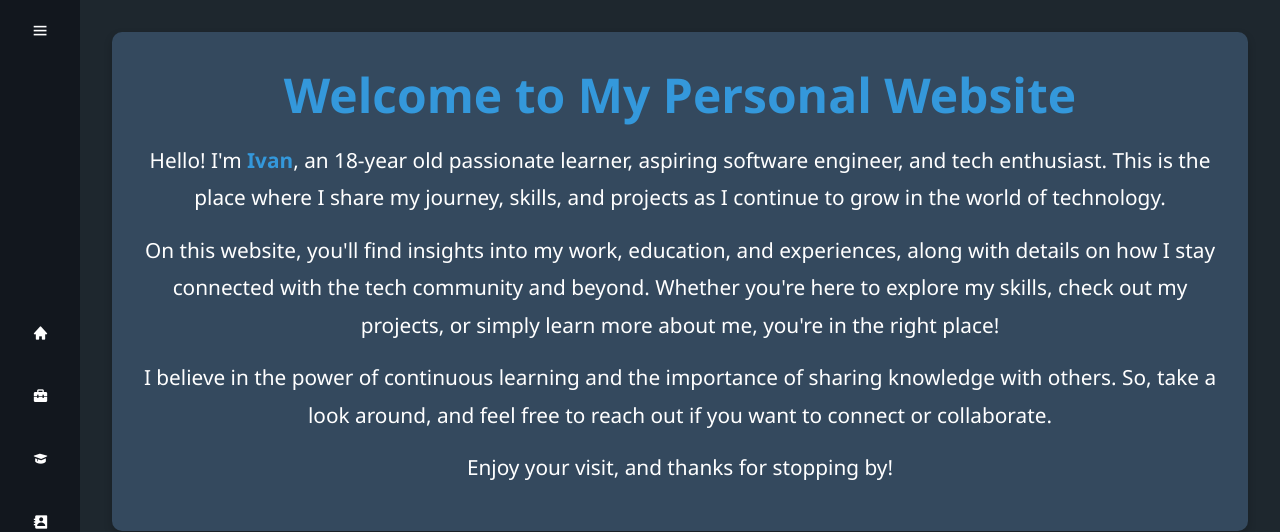
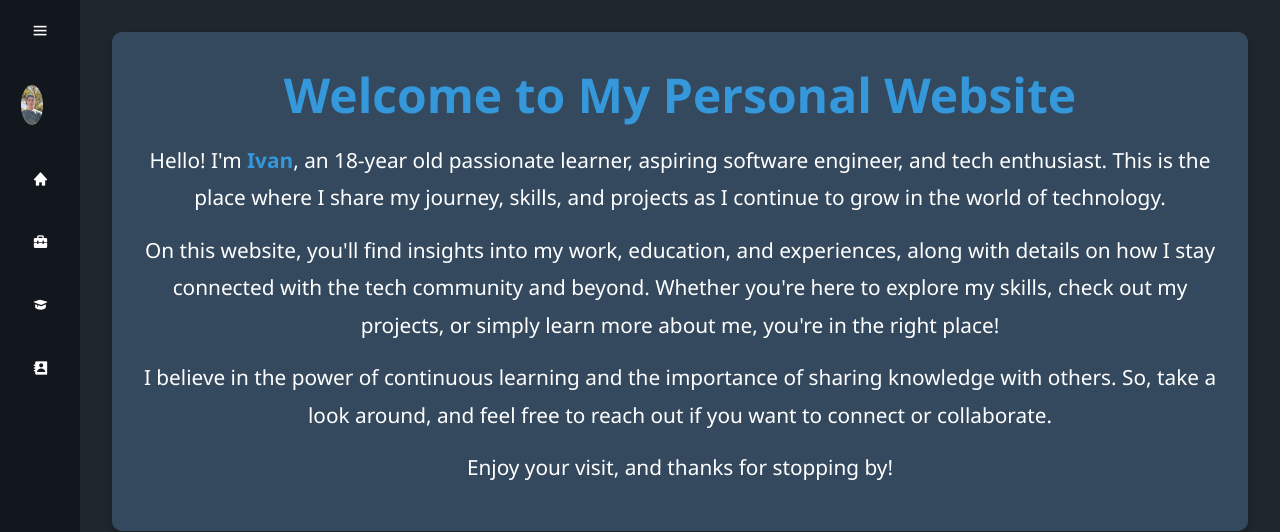
Before and after one commit to Nerf-Ivan/Personal-Website, a Flask app: page / in a window 1280 px wide. Shown: the top 532 px of the page. Run offline with Flask 3, Linux system fonts and the light colour scheme; parts of the project's set-up code (start-up, migrations or seed data) failed here and were passed over.

Commit message:
img tag rounding

```diff
--- a/static/style.css
+++ b/static/style.css
@@ -9,15 +9,26 @@ html, body {
     height: 100%; /* Ensure the body stretches to the full height */
     margin: 0;
 }
-.user-img{
-    float: left;
-    margin-left: 125px;
-    margin-top: 20px;
-    width: 200px;
-    height: 200px;
-    border-radius: 100%;
-    overflow: hidden;
-    background-color: blue;
+.user-img {
+    width: 40px;
+    height: 40px;
+    border-radius: 50%;
+    object-fit: cover;
+    margin-right: 0.5rem;
+}
+
+/* When sidebar is active (expanded), make the image larger */
+.sidebar.active .user-img {
+    width: 70px;
+    height: 70px;
+}
+
+/* Adjust the user section to properly align elements */
+.user {
+    display: flex;
+    align-items: center;
+    margin: 1rem 0;
+    padding-left: 0.5rem;
 }
 
 .sidebar {
```
Also changed, not shown: README.md.
